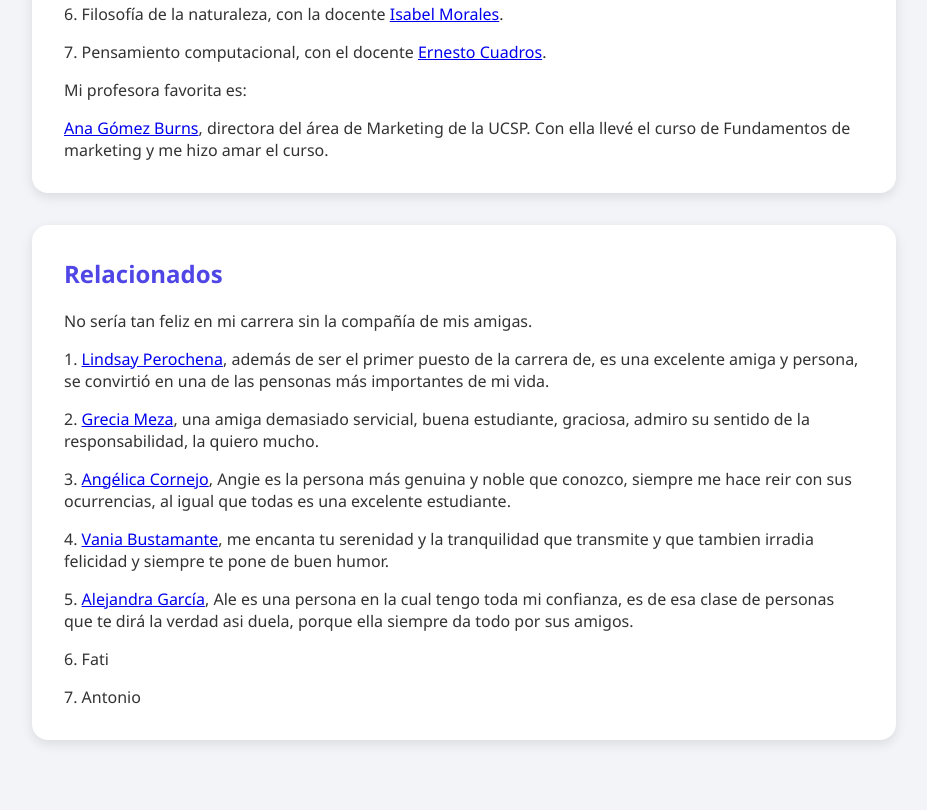
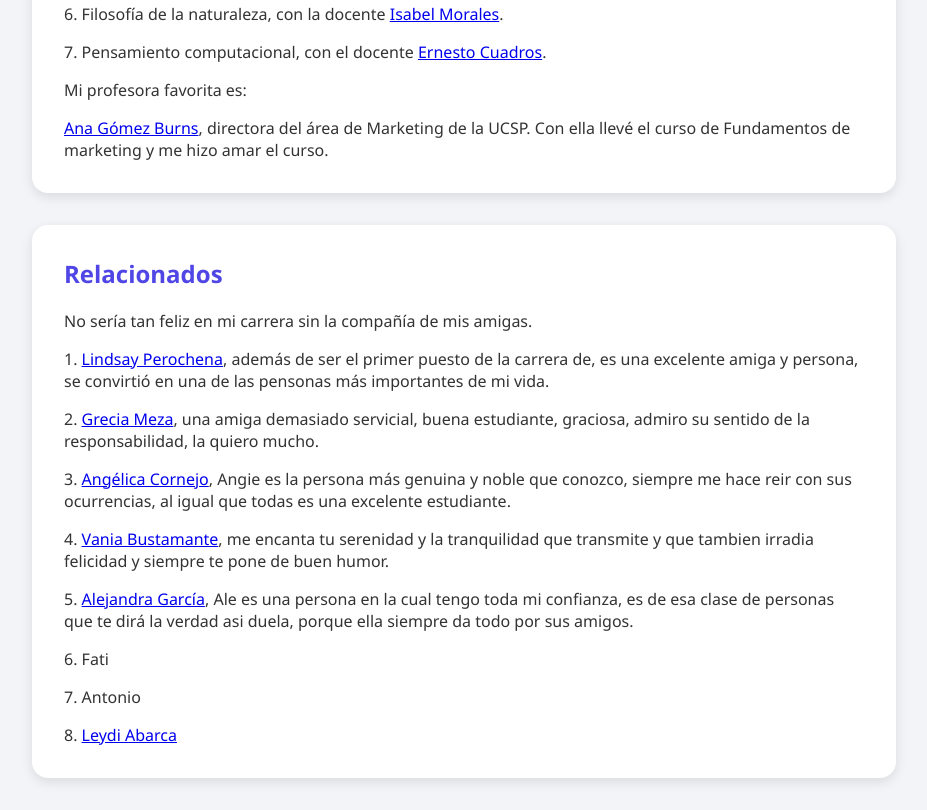
Before and after one commit to Sam061006/Samantha-M-a-Johnson-N-ez, a plain HTML site: page index.html in a window 1280 px wide. Shown: the part 772-1582 px from the top of the page, without its empty margins (176-1103 px from the left). Before the commit the page ends 1544 px from the top, so only its background shows below. Drawn offline with Linux system fonts and the light colour scheme.

Commit message:
Update index.html

```diff
--- a/index.html
+++ b/index.html
@@ -117,6 +117,8 @@ Mi profesora favorita es:
 6. Fati
 </p>
 7. Antonio
+     </p>
+       8.  <a href="https://leydi-abarca-laura.github.io/pagina-web/">Leydi Abarca</a>
     </section>
   </div>
 </body>
```
